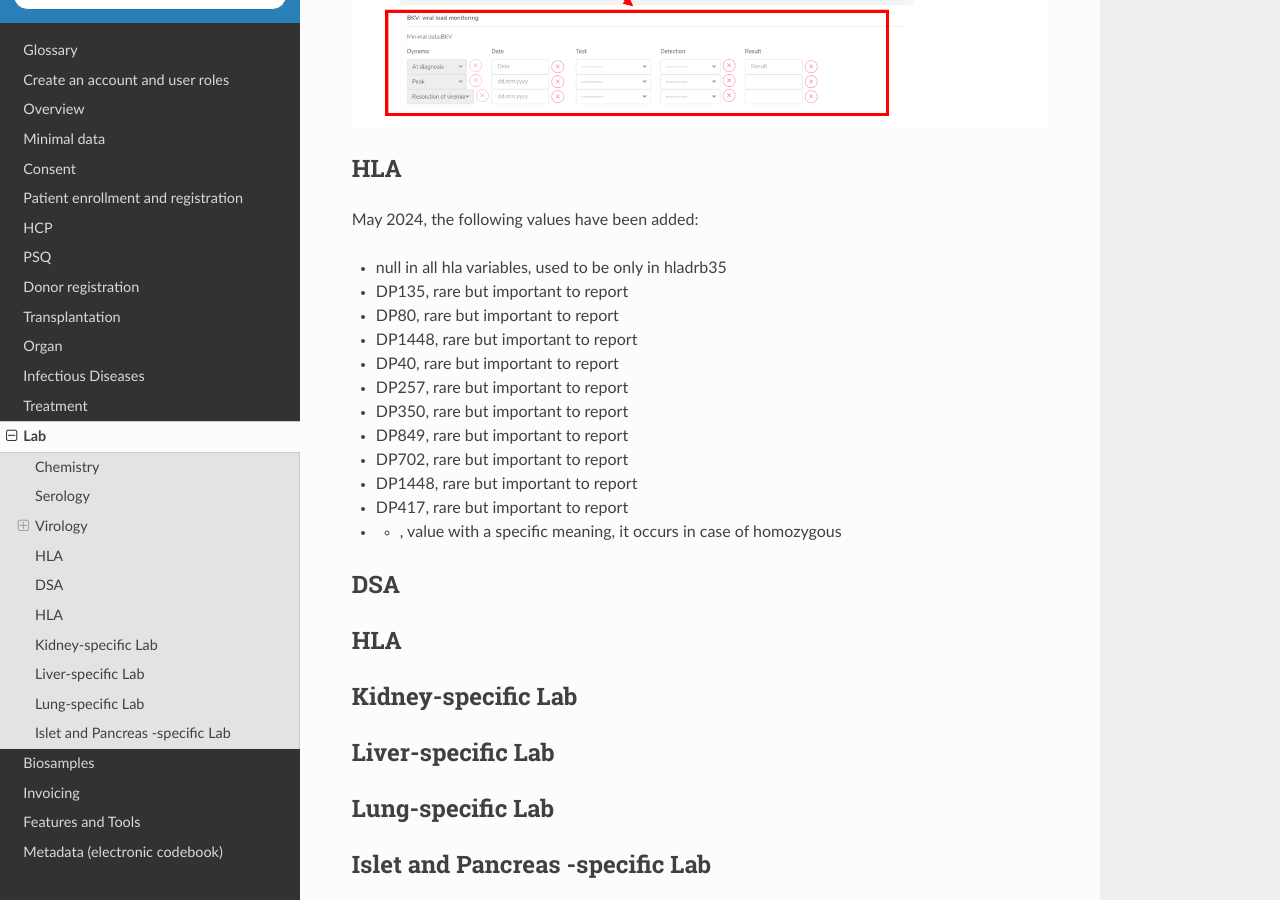
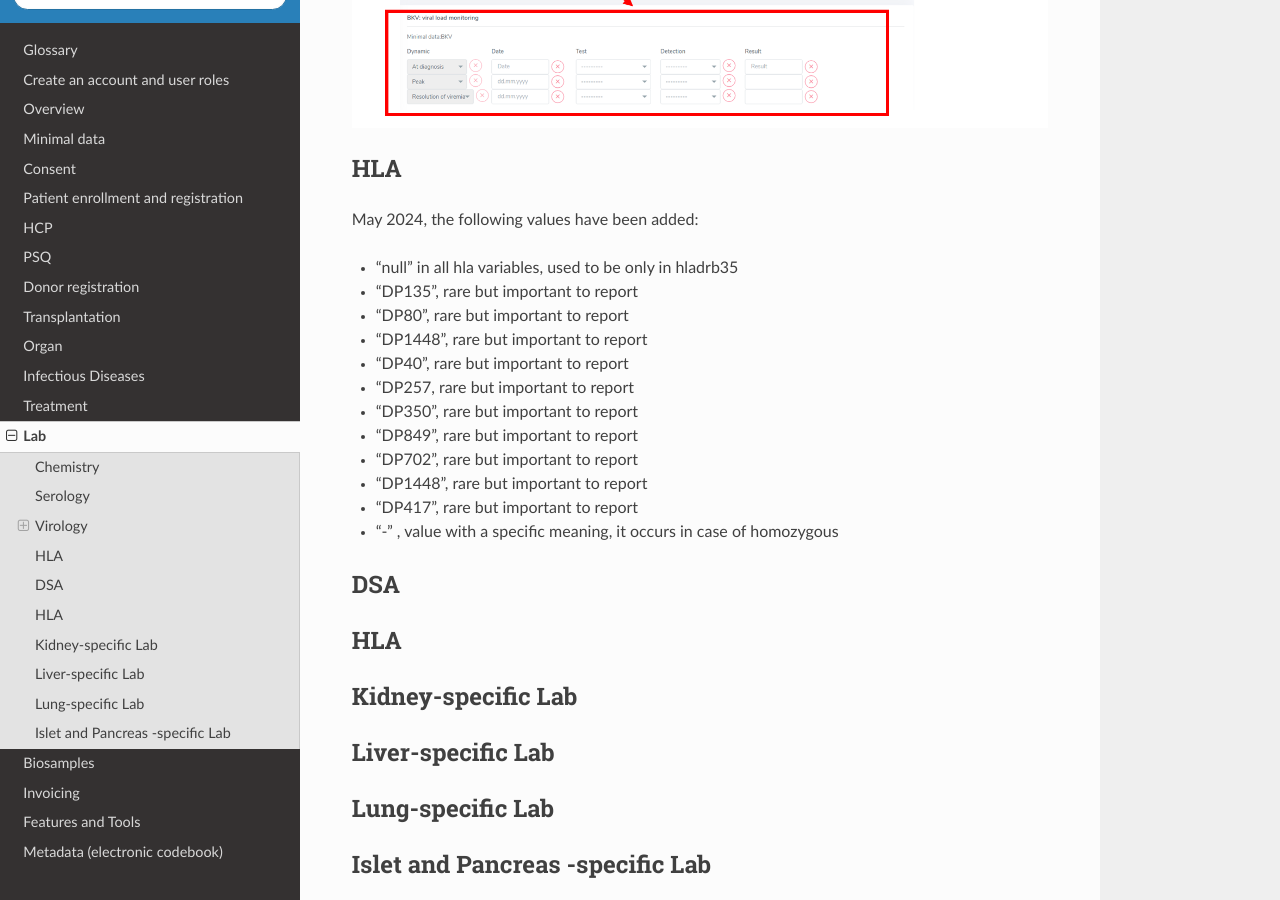
Before and after one commit to swiss-transplant-cohort-study/3LC-user-manual, a Sphinx documentation site: the page built from docs/source/lab.rst, in a window 1280 px wide and 900 px high, scrolled down 1273 px. Built offline with Sphinx 7.4.7 and the Read the Docs theme 2.0.0, drawn with Linux system fonts in a browser that asks for light colours.

Commit message:
Update lab.rst

```diff
--- a/docs/source/lab.rst
+++ b/docs/source/lab.rst
@@ -27,18 +27,18 @@ HLA
 
 May 2024, the following values have been added:
 
-*	null in all hla variables, used to be only in hladrb35
-*	DP135, rare but important to report
-*	DP80, rare but important to report
-*	DP1448, rare but important to report
-*	DP40, rare but important to report
-*	DP257, rare but important to report
-*	DP350, rare but important to report
-*	DP849, rare but important to report
-*	DP702, rare but important to report
-*	DP1448, rare but important to report
-*	DP417, rare but important to report
-*	- , value with a specific meaning, it occurs in case of homozygous
+*	"null" in all hla variables, used to be only in hladrb35
+*	"DP135", rare but important to report
+*	"DP80", rare but important to report
+*	"DP1448", rare but important to report
+*	"DP40", rare but important to report
+*	"DP257, rare but important to report
+*	"DP350", rare but important to report
+*	"DP849", rare but important to report
+*	"DP702", rare but important to report
+*	"DP1448", rare but important to report
+*	"DP417", rare but important to report
+*	"-" , value with a specific meaning, it occurs in case of homozygous
 
 
 DSA
```
